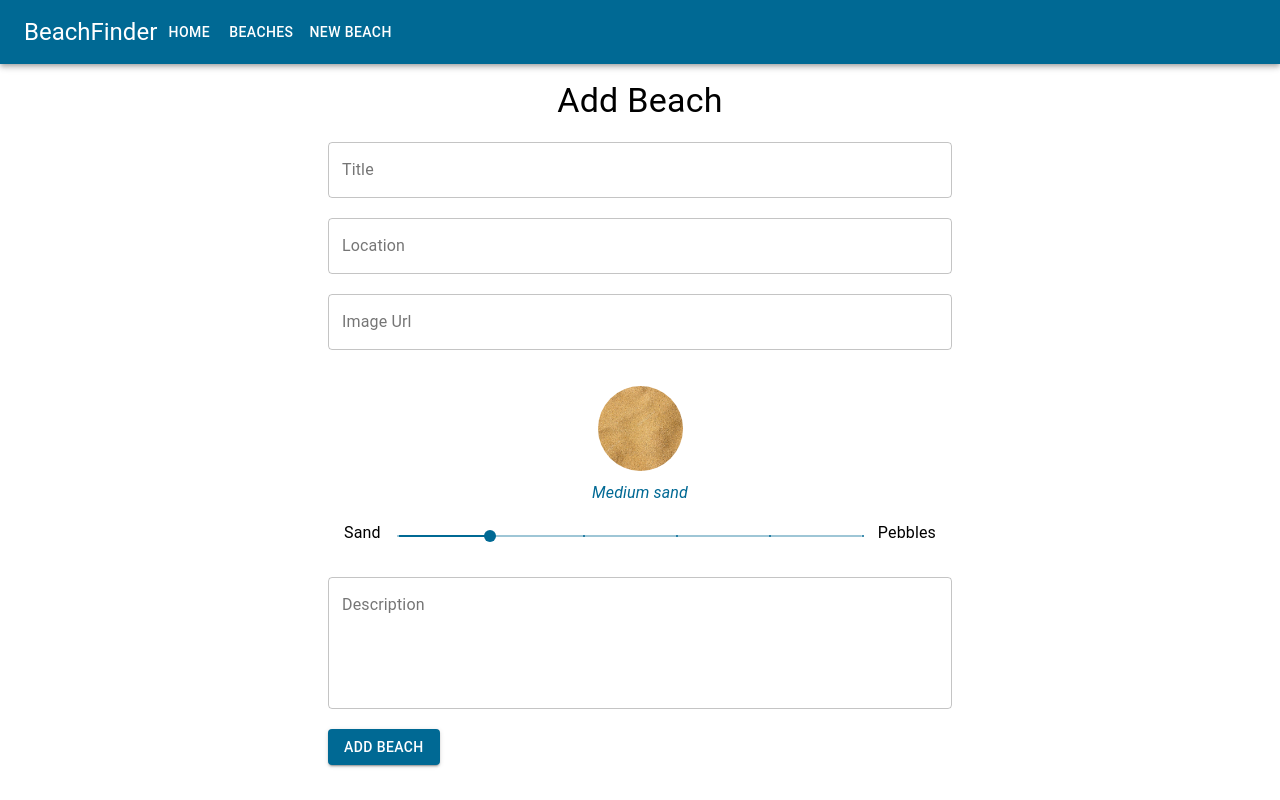
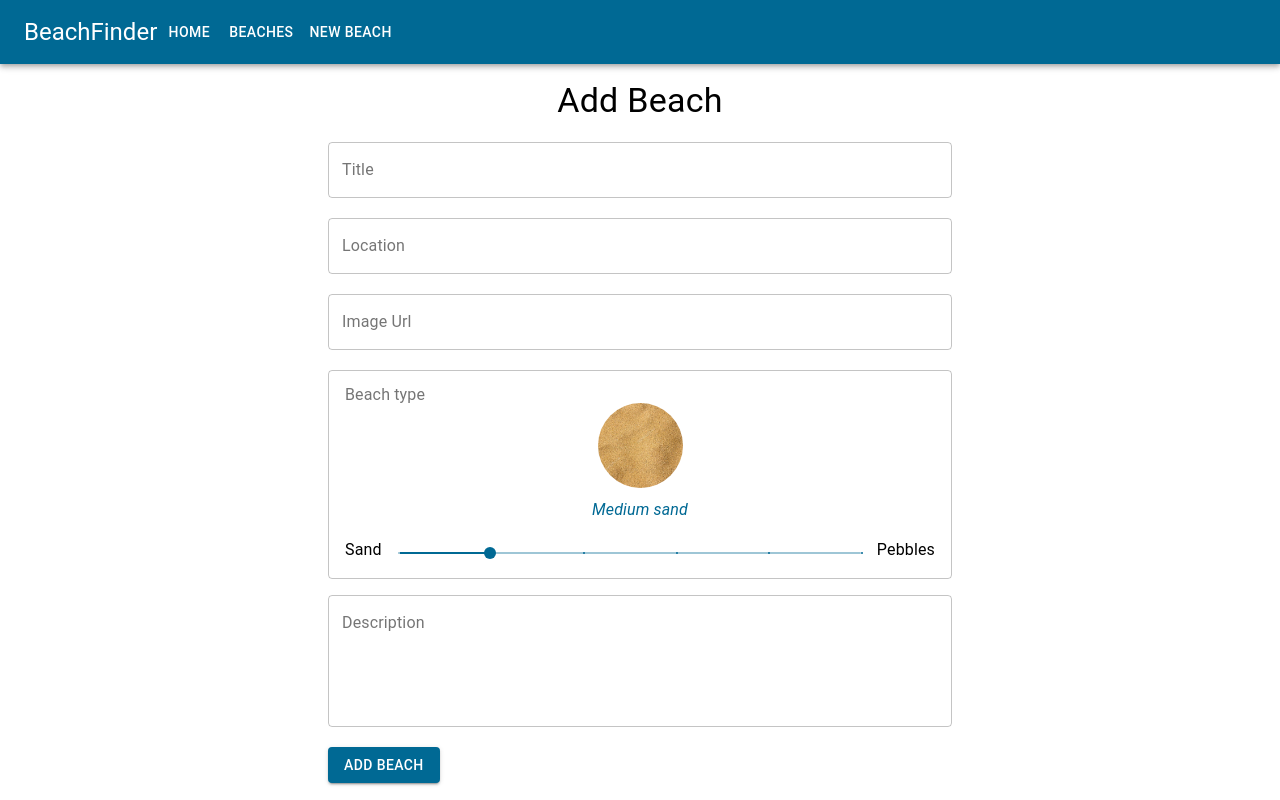
Before and after one commit to Stef-Lev/sand-or-pebbles, a React (Create React App) app in the folder frontend/: page /beaches/new in a window 1280 px wide. Built offline with nearby package versions, Linux system fonts and the light colour scheme.

Commit message:
fixed slider styling

```diff
--- a/frontend/src/components/SandSlider.js
+++ b/frontend/src/components/SandSlider.js
@@ -45,6 +45,18 @@ const StyledSlider = styled(Slider)`
 const MainContainer = styled.div`
    padding: 16px;
    margin-bottom: 16px;
+   border-radius: 4px;
+   border: 1px solid rgba(0, 0, 0, 0.23);
+`;
+
+const Title = styled.p`
+    color: rgba(0, 0, 0, 0.54);
+    padding: 0;
+    font-size: 1rem;
+    font-family: "Roboto", "Helvetica", "Arial", sans-serif;
+    font-weight: 400;
+    line-height: 1;
+    letter-spacing: 0.00938em;
 `;
 
 const ImageContainer = styled.div`
@@ -83,6 +95,7 @@ const SandSlider = (props) => {
     // @TODO: import images for each mark
     return (
         <MainContainer>
+            <Title>Beach type</Title>
             <ImageContainer>
                 <Image src={image.url} />
                 <Typography>
```
